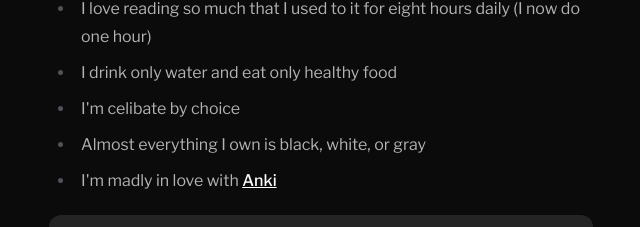
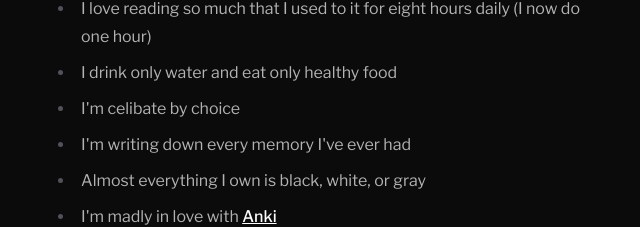
Before and after one commit to levihanlen/personal-website-nextjs, a Next.js app: page / in a window 1280 px wide. Shown: the part 1053-1280 px from the top of the page, without its empty margins (319-959 px from the left). Built offline with nearby package versions, Linux system fonts and the light colour scheme.

Commit message:
feat: add new personal memory entry to the home page

```diff
--- a/app/page.tsx
+++ b/app/page.tsx
@@ -64,6 +64,7 @@ export default function Home() {
           </li>
           <li>I drink only water and eat only healthy food</li>
           <li>I&apos;m celibate by choice</li>
+          <li>I&apos;m writing down every memory I&apos;ve ever had</li>
           <li>Almost everything I own is black, white, or gray</li>
           <li>
             I&apos;m madly in love with{" "}
```
